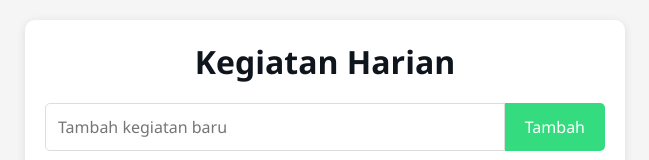
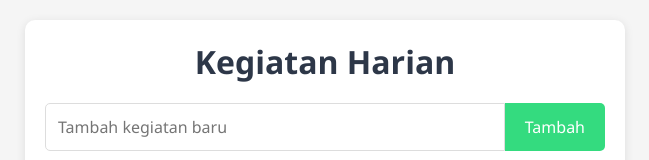
Before and after one commit to muhammadnoufal1309-tech/daily-habits-2-app, a plain HTML site: page index.html in a window 1280 px wide. Shown: the top 160 px of the page, without its empty margins (315-964 px from the left). Drawn offline with Linux system fonts and the light colour scheme.

```diff
--- a/index.html
+++ b/index.html
@@ -32,7 +32,7 @@
       h1 {
         text-align: center;
         margin-bottom: 20px;
-        color: #0f151c;
+        color: #2d3748;
       }
 
       /* ===== INPUT SECTION STYLES ===== */
```
